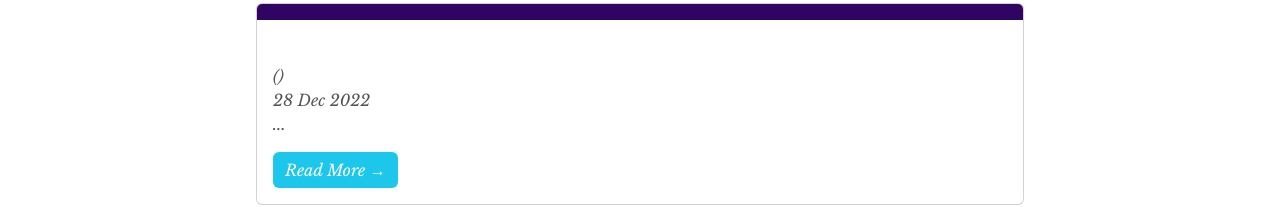
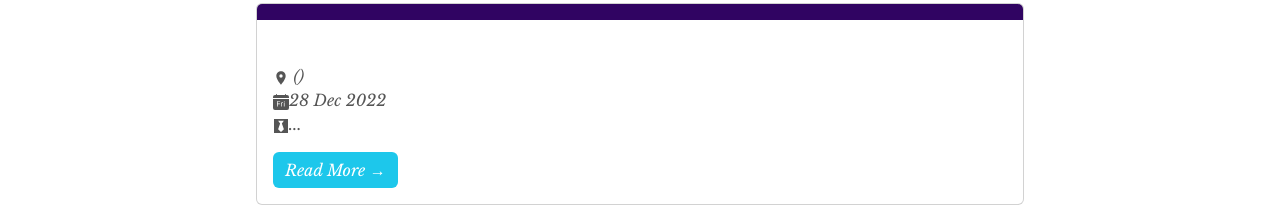
Before and after one commit to minahilhussain/JobSter, a Next.js app in the folder frontend/: page /job/1 in a window 1280 px wide. Shown: the part 157-364 px from the top of the page. Built offline with nearby package versions, Linux system fonts and the light colour scheme.

Commit message:
added icons in job card

```diff
--- a/frontend/components/CustomCard/index.tsx
+++ b/frontend/components/CustomCard/index.tsx
@@ -2,6 +2,10 @@ import moment from 'moment';
 import React from 'react';
 import { Card } from 'react-bootstrap';
 import { StyledHeader, StyledButton, StyledCard, StyledTitle } from './styles';
+import { FaBlackTie } from 'react-icons/fa';
+import { MdLocationOn } from 'react-icons/md';
+import { BsFillCalendarDayFill } from 'react-icons/bs';
+
 const CustomCard = ({ job }: any) => {
   return (
     <StyledCard key={job?.id}>
@@ -9,8 +13,11 @@ const CustomCard = ({ job }: any) => {
       <Card.Body>
         <StyledTitle>{job?.title}</StyledTitle>
         <Card.Text>
-          {job?.company?.display_name} ({job?.location?.display_name})<br />
+          <MdLocationOn />
+          {job?.company?.display_name} ({job?.location?.display_name}) <br />
+          <BsFillCalendarDayFill />
           {moment(job?.created).format('DD MMM YYYY')} <br />
+          <FaBlackTie />
           {job?.description.slice(0, 200)}...
         </Card.Text>
         <StyledButton>Read More &rarr;</StyledButton>
--- a/frontend/package.json
+++ b/frontend/package.json
@@ -23,6 +23,7 @@
     "react": "18.2.0",
     "react-bootstrap": "^2.7.0",
     "react-dom": "18.2.0",
+    "react-icons": "^4.7.1",
     "styled-components": "^5.3.6",
     "sweetalert": "^2.1.2",
     "typescript": "4.8.4"
```
Also changed, not shown: 1 other file (tests, documents, lock files or other folders).
